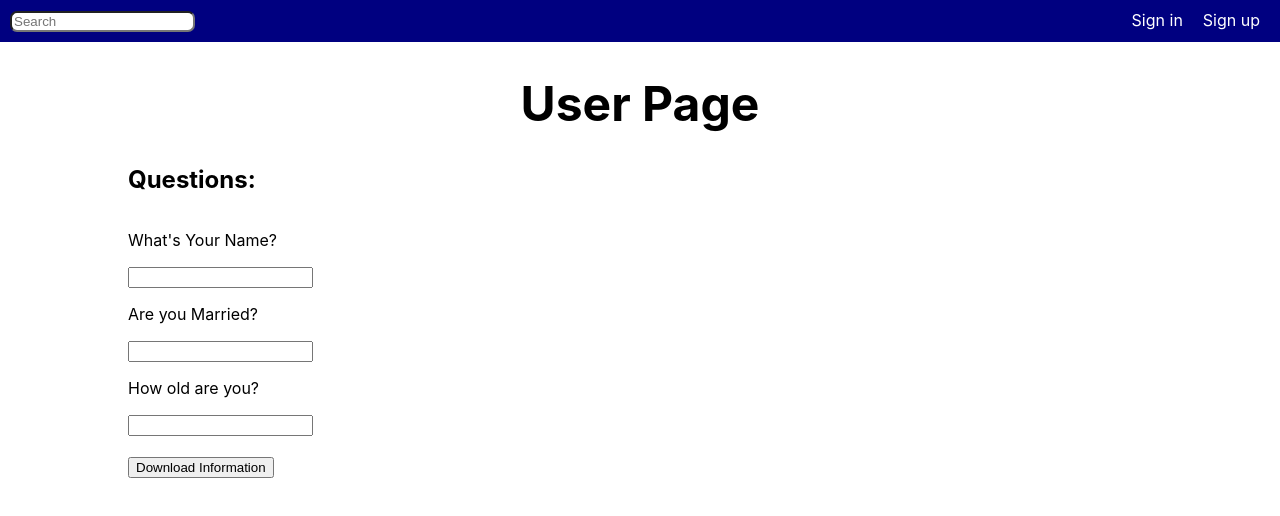
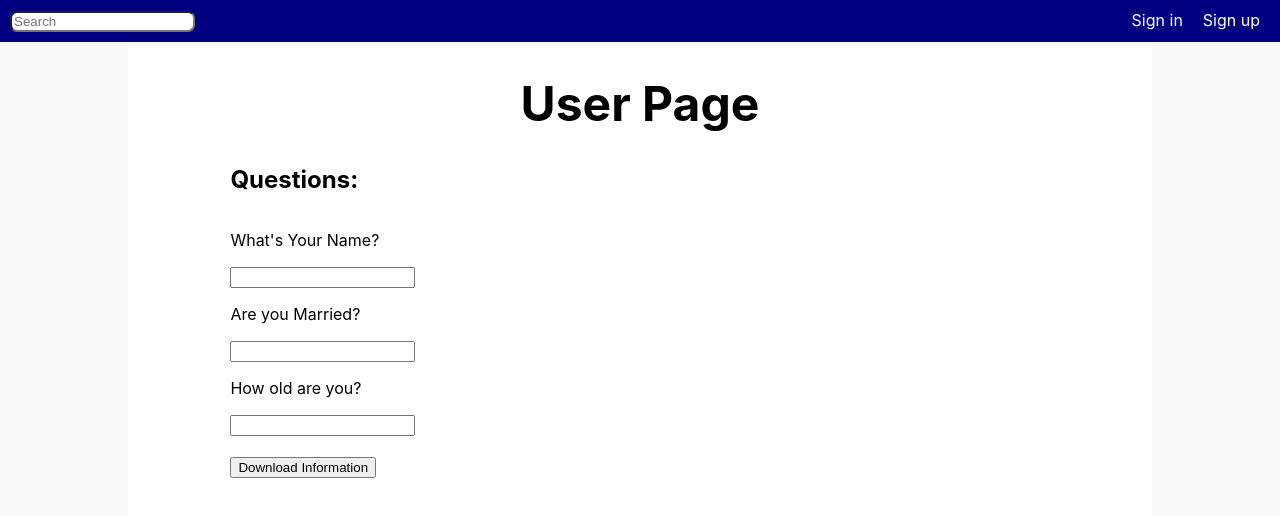
Before and after one commit to luciancahil/Social-Website, a React (Create React App) app: page /user in a window 1280 px wide. Shown: the top 516 px of the page. Built offline with nearby package versions, Linux system fonts and the light colour scheme.

Commit message:
added grey sides

```diff
--- a/src/App.css
+++ b/src/App.css
@@ -94,3 +94,24 @@ nav a:active{
 nav #navlinks{
   float: right;
 }
+
+html{
+  background-color: #f9f9f9;
+  height: 100%;
+}
+
+
+
+
+html, body, #root{
+  height: 100%;
+}
+
+#content{
+  width: 80%;
+  margin: auto;
+  background-color: white;
+  height: 100%;
+  margin-top: 0;
+  overflow: auto;
+}
--- a/src/App.js
+++ b/src/App.js
@@ -21,9 +21,9 @@ function App() {
           <Route path="/login" component={Login} />
           <Route path="/search" component={Searching} />
         </div>
+
     </Router>
   );
 }
-// /            <Route path="/" exact render={(props) => <HomePage {...props} username = {this.state.username} chageUser = {this.changeUser} randomSession = {this.state.randomSession} quickStart = {this.quickStart}/>} />
 
 export default App;
```
